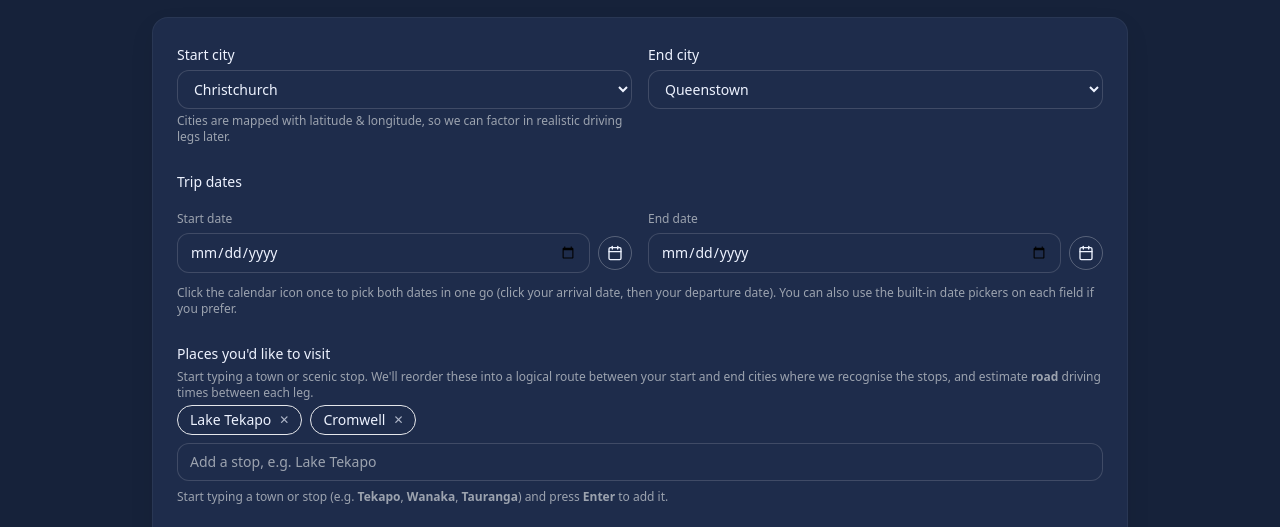
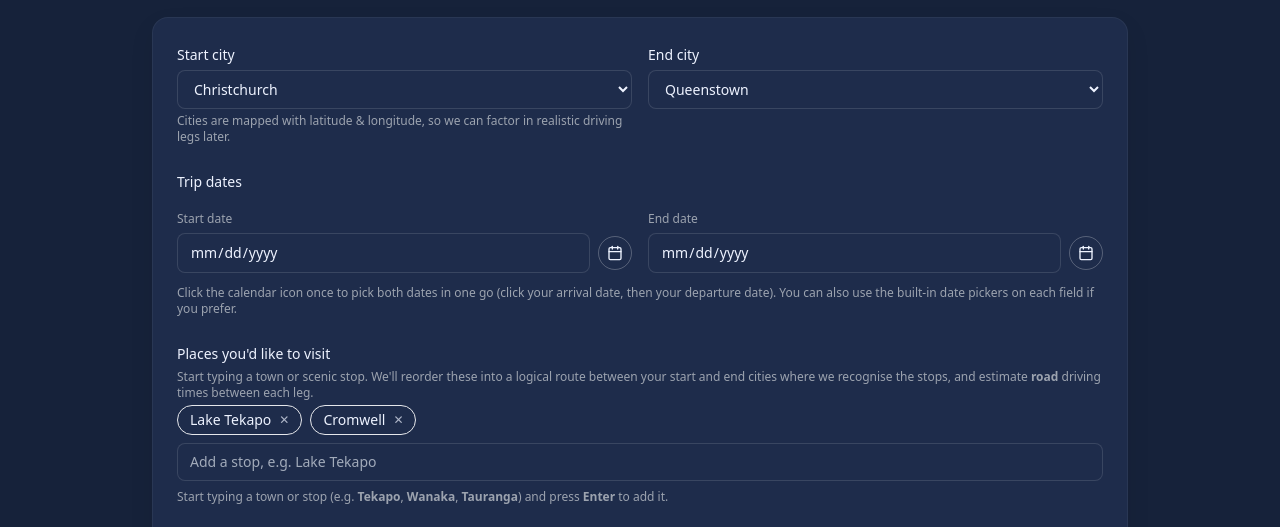
Before and after one commit to BrettWS2025/travelscout, a Next.js app: page /trip-planner in a window 1280 px wide. Shown: the part 208-735 px from the top of the page. Built offline with nearby package versions, Linux system fonts and the light colour scheme.

Commit message:
Update globals.css

```diff
--- a/styles/globals.css
+++ b/styles/globals.css
@@ -51,17 +51,18 @@ header.sticky.top-0 .container { padding-top: 2rem; padding-bottom: 2rem; }
 main, section, .overflow-x-auto { position: relative; z-index: 0; }
 
 /* ----------------------------- */
-/* Inputs                        */
+/* Inputs used in FilterBar, etc */
 /* ----------------------------- */
 
-.input-dark {
+/* Base input for text, select, number, date… (light theme) */
+.input {
   padding: 0.5rem 0.75rem;
-  border-radius: 0.75rem;
-  background: #1E2C4B;
-  color: var(--text);
-  border: 1px solid rgba(255,255,255,0.15);
+  border-radius: 0.5rem;
+  background: #ffffff;       /* white field */
+  color: #000000;            /* black text */
+  border: 1px solid #d1d5db; /* gray-300 border */
+  caret-color: #000000;      /* black caret */
   outline: none;
-  font-size: 0.875rem;
   transition:
     border-color 120ms,
     box-shadow 120ms,
@@ -69,45 +70,109 @@ main, section, .overflow-x-auto { position: relative; z-index: 0; }
     color 120ms;
 }
 
-.input-dark::placeholder {
-  color: #9ca3af;
+.input::placeholder { color: #6b7280; } /* gray-500 */
+
+/* Hover: keep neutral (white border) */
+.input:hover { border-color: #ffffff; }
+
+/* Focus: white border + subtle white glow */
+.input:focus,
+.input:focus-visible {
+  border-color: #ffffff;
+  box-shadow: 0 0 0 3px rgba(255,255,255,0.22);
 }
 
-.input-dark:hover {
-  border-color: rgba(255,255,255,0.30);
+/* Dark themed input for Trip Planner etc. */
+.input-dark,
+select.input-dark,
+textarea.input-dark,
+input[type="date"].input-dark {
+  padding: 0.5rem 0.75rem;
+  border-radius: 0.5rem;
+  background-color: var(--card) !important;   /* lighter dark blue */
+  color: var(--text) !important;              /* light text */
+  border: 1px solid rgba(255,255,255,0.12);
+  caret-color: var(--text);
+  outline: none;
+  transition:
+    border-color 120ms,
+    box-shadow 120ms,
+    background-color 120ms,
+    color 120ms;
 }
 
-.input-dark:focus,
-.input-dark:focus-visible {
-  border-color: var(--accent);
-  box-shadow: 0 0 0 2px rgba(110,231,255,0.45);
+/* Placeholder on dark inputs */
+.input-dark::placeholder {
+  color: var(--muted);
 }
 
-.input-dark:disabled {
-  background: #1b263f;
-  color: #6b7280;
-  border-color: rgba(255,255,255,0.08);
-  cursor: not-allowed;
+/* Hover state for dark inputs */
+.input-dark:hover,
+select.input-dark:hover,
+textarea.input-dark:hover,
+input[type="date"].input-dark:hover {
+  border-color: rgba(255,255,255,0.25);
 }
 
-/* number inputs without spinners (for nights) */
-.input-no-spinner::-webkit-outer-spin-button,
-.input-no-spinner::-webkit-inner-spin-button {
+/* Focus state for dark inputs */
+.input-dark:focus,
+.input-dark:focus-visible,
+select.input-dark:focus,
+select.input-dark:focus-visible,
+textarea.input-dark:focus,
+textarea.input-dark:focus-visible,
+input[type="date"].input-dark:focus,
+input[type="date"].input-dark:focus-visible {
+  border-color: var(--accent);
+  box-shadow: 0 0 0 3px rgba(110,231,255,0.28);
+}
+
+/* Remove default up/down arrows from number inputs (for nights control) */
+.input-no-spinner[type="number"]::-webkit-outer-spin-button,
+.input-no-spinner[type="number"]::-webkit-inner-spin-button {
   -webkit-appearance: none;
   margin: 0;
 }
-.input-no-spinner {
+
+.input-no-spinner[type="number"] {
   -moz-appearance: textfield;
 }
 
-/* base checkbox / radio */
+/* Multi-select comfortable height */
+select.input[multiple] { height: 7rem; }
+
+/* Checkbox/Radio accent */
 input[type="checkbox"],
 input[type="radio"] {
   accent-color: var(--brand);
 }
 
+/* Disabled state (light inputs only) */
+.input:disabled,
+select.input:disabled {
+  background: #f3f4f6; /* gray-100 */
+  color: #9ca3af;      /* gray-400 */
+  border-color: #e5e7eb;
+  cursor: not-allowed;
+}
+
+/* Remove Safari yellow autofill and unify colors (light inputs) */
+input.input:-webkit-autofill,
+input.input:-webkit-autofill:hover,
+input.input:-webkit-autofill:focus {
+  -webkit-text-fill-color: #000000;
+  -webkit-box-shadow: 0 0 0px 1000px #ffffff inset;
+  box-shadow: 0 0 0px 1000px #ffffff inset;
+}
+
+/* Optional: compact labels */
+.filter-label {
+  color: #6b7280;
+  font-size: 0.875rem;
+}
+
 /* ----------------------------- */
-/* Buttons                       */
+/* Buttons (Clear button, etc.)  */
 /* ----------------------------- */
 
 .btn {
@@ -127,15 +192,27 @@ input[type="radio"] {
 
 .btn:active { transform: translateY(1px); }
 
+/* Solid brand-green button (matches front page) */
 .btn-brand {
   background: var(--brand);
-  color: #0b1b2f;
+  color: #0b1b2f; /* dark text for contrast */
   box-shadow: 0 6px 18px rgba(68, 255, 154, 0.22);
 }
 
 .btn-brand:hover {
   box-shadow: 0 8px 22px rgba(68, 255, 154, 0.32);
   filter: saturate(110%);
+}
+
+/* Hide native date picker icon; we use our own calendar button */
+input[type="date"]::-webkit-calendar-picker-indicator {
+  opacity: 0;
+  display: none;
+}
+
+input[type="date"]::-ms-clear,
+input[type="date"]::-ms-expand {
+  display: none;
 }
 
 .btn-brand:focus-visible {
@@ -146,72 +223,3 @@ input[type="radio"] {
 /* Muted list text & bullets for dark sections */
 .list-muted { color: var(--muted); }
 .list-muted li::marker { color: var(--muted); }
-
-/* ========================================= */
-/* DayPicker (calendar) styling              */
-/* ========================================= */
-
-/* overall calendar */
-.rdp {
-  --rdp-accent-color: var(--brand);
-  --rdp-background-color: transparent;
-  color: var(--text);
-  font-size: 0.875rem;
-}
-
-/* month container */
-.rdp-month {
-  padding: 0.5rem 0.75rem;
-}
-
-/* weekday headers */
-.rdp-head_cell {
-  color: #9ca3af;
-  font-weight: 500;
-}
-
-/* day cell base */
-.rdp-day {
-  width: 2.25rem;
-  height: 2.25rem;
-  margin: 0.125rem;
-  border-radius: 9999px;
-  display: inline-flex;
-  align-items: center;
-  justify-content: center;
-  border: 1px solid transparent;
-}
-
-/* today (when not selected or in range) */
-.rdp-day_today:not(.rdp-day_selected):not(.rdp-day_range_middle) {
-  font-weight: 700;
-  color: #ffffff;
-  transform: scale(1.07);
-}
-
-/* selected start / end */
-.rdp-day_selected,
-.rdp-day_selected:focus-visible {
-  background: var(--brand);
-  color: #ffffff;
-  border-color: var(--brand);
-}
-
-/* days between start & end: green outline only, no solid fill */
-.rdp-day_range_middle {
-  background: transparent !important;
-  border-color: var(--brand);
-  color: var(--text);
-}
-
-/* hover state */
-.rdp-day:not(.rdp-day_selected):not(.rdp-day_range_middle):hover {
-  background: rgba(255,255,255,0.06);
-}
-
-/* grey-out disabled / outside days (if shown) */
-.rdp-day_disabled,
-.rdp-day_outside {
-  color: #4b5563;
-  border-color: transparent;
-}
```
